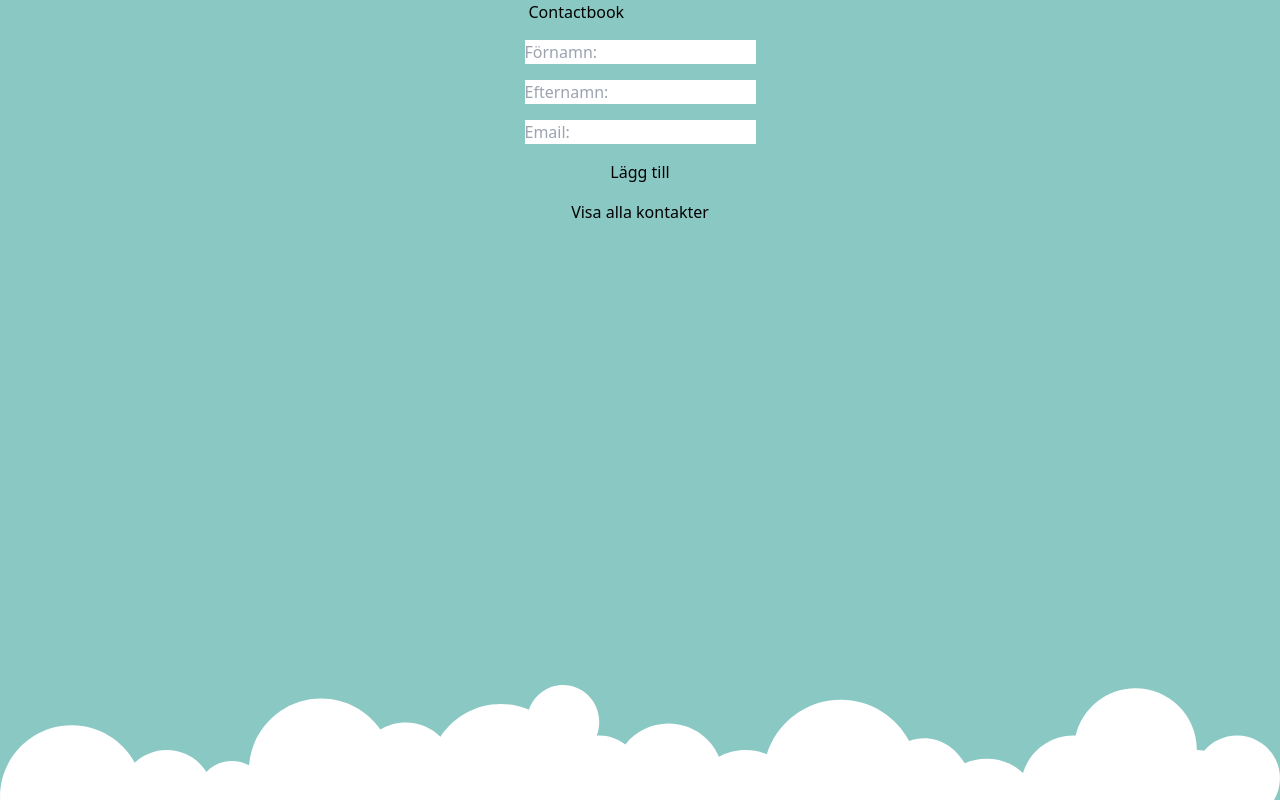
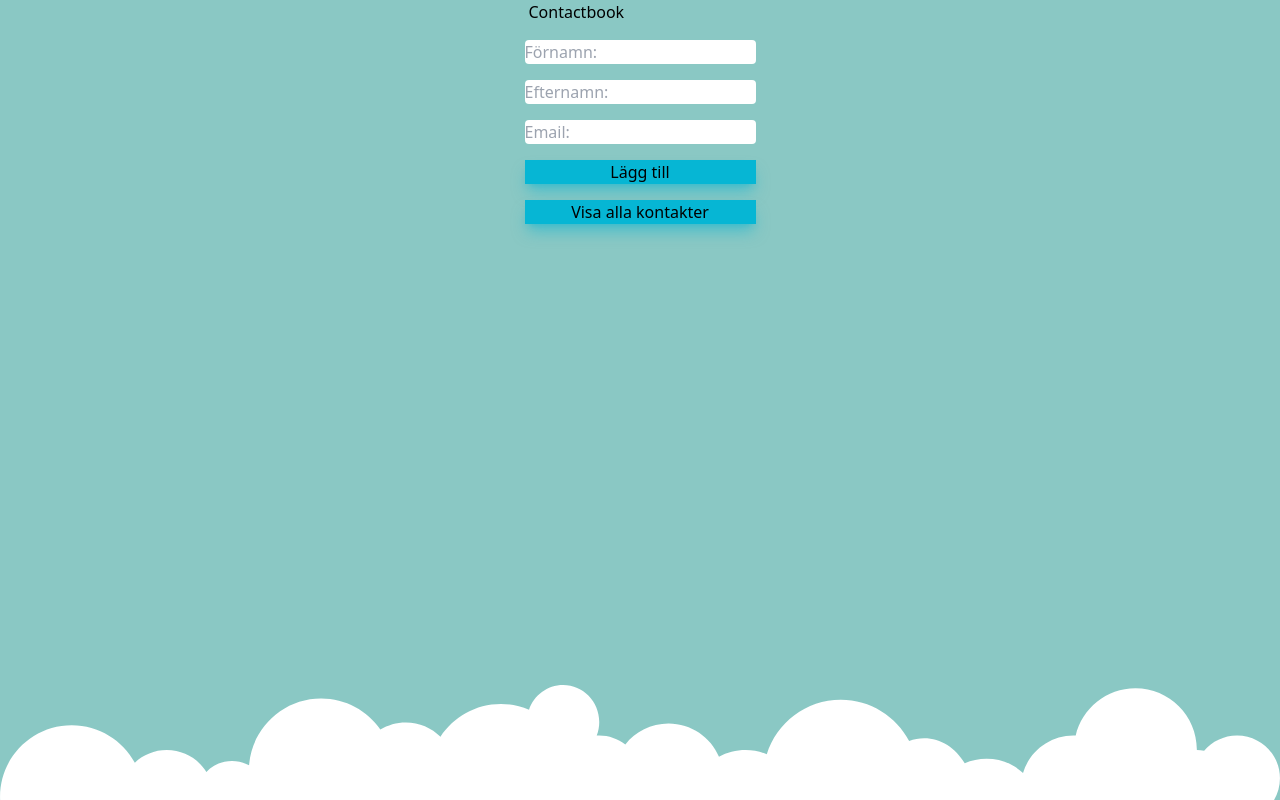
Before and after one commit to elliotabrahamsson/Contactbook, a Vue app: page / in a window 1280 px wide. Built offline with nearby package versions, Linux system fonts and the light colour scheme.

Commit message:
added colour to the buttons

```diff
--- a/src/views/HomeView.vue
+++ b/src/views/HomeView.vue
@@ -1,12 +1,24 @@
 <template class="background">
-  <div class=" w-fit mx-auto grid grid-cols-1 gap-4">
-    <h1 class=" mx-1">Contactbook</h1>
+  <div class="w-fit mx-auto grid grid-cols-1 gap-4">
+    <h1 class="mx-1">Contactbook</h1>
 
-    <input id="firstName" placeholder="Förnamn:" type="text" class=" " />
-    <input id="lastName" placeholder="Efternamn:" type="text" class=" " />
-    <input type="text" id="email" placeholder="Email:" class=" " />
-    <button id="add" v-on:click="addContact()">Lägg till</button>
-    <button id="showAll" @click="getContact()">Visa alla kontakter</button>
+    <input id="firstName" placeholder="Förnamn:" type="text" class="rounded" />
+    <input id="lastName" placeholder="Efternamn:" type="text" class="rounded" />
+    <input type="text" id="email" placeholder="Email:" class="rounded" />
+    <button
+      id="add"
+      v-on:click="addContact()"
+      class="rounded, bg-cyan-500 shadow-lg shadow-cyan-500/50"
+    >
+      Lägg till
+    </button>
+    <button
+      id="showAll"
+      @click="getContact()"
+      class="rounded, bg-cyan-500 shadow-lg shadow-cyan-500/50"
+    >
+      Visa alla kontakter
+    </button>
   </div>
 
   <div id="contactsDiv" class=""></div>
```
